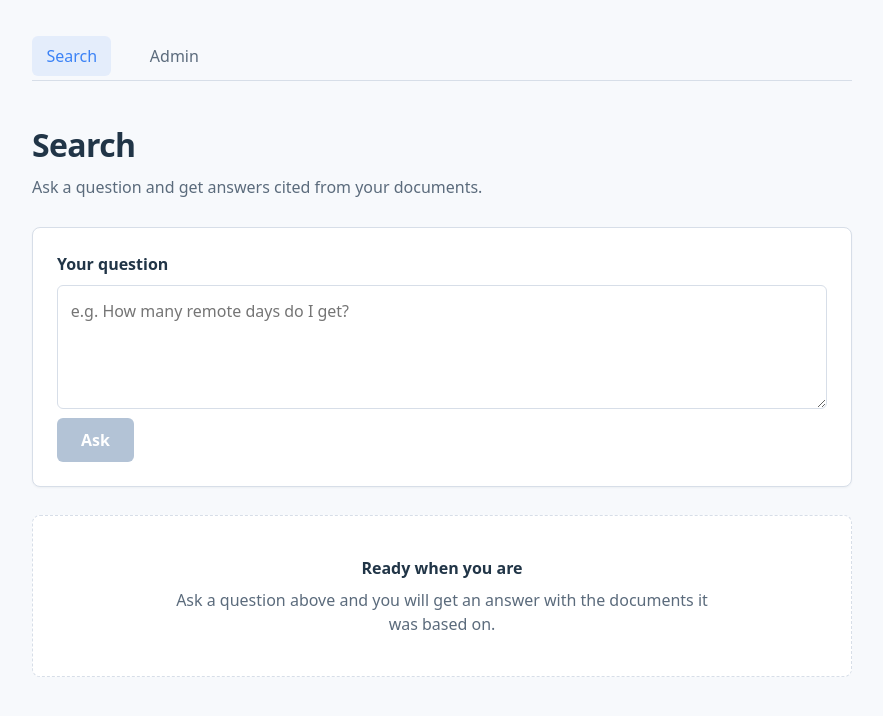
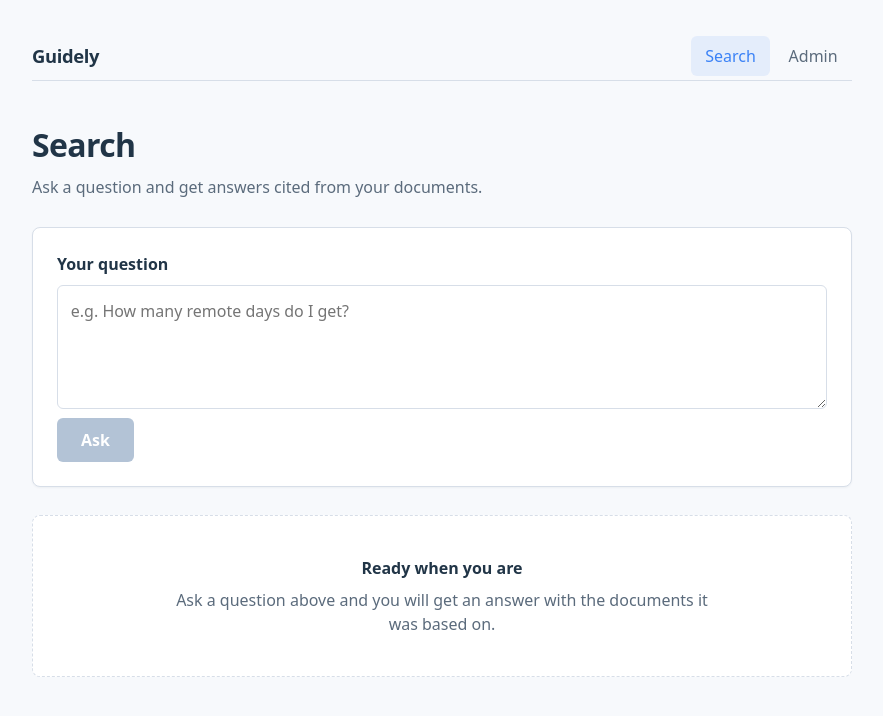
Before and after one commit to OduorAlphonce/guidely, a React (Vite) app in the folder frontend/: page / in a window 1280 px wide. Shown: the top 716 px of the page, without its empty margins (198-1081 px from the left). Built offline with nearby package versions, Linux system fonts and the light colour scheme.

Commit message:
style: add brand header and nav layout to app shell (closes #41)

```diff
--- a/frontend/src/App.jsx
+++ b/frontend/src/App.jsx
@@ -6,12 +6,15 @@ export default function App() {
   return (
     <div className="app">
       <nav className="nav">
+        <span className="nav-brand">Guidely</span>
+        <div className="nav-links">
           <NavLink to="/" end className={({ isActive }) => (isActive ? 'nav-link active' : 'nav-link')}>
             Search
           </NavLink>
           <NavLink to="/admin" className={({ isActive }) => (isActive ? 'nav-link active' : 'nav-link')}>
             Admin
           </NavLink>
+        </div>
       </nav>
       <Routes>
         <Route path="/" element={<SearchPage />} />
```
Lines whose indentation alone changed are shown as unchanged.
